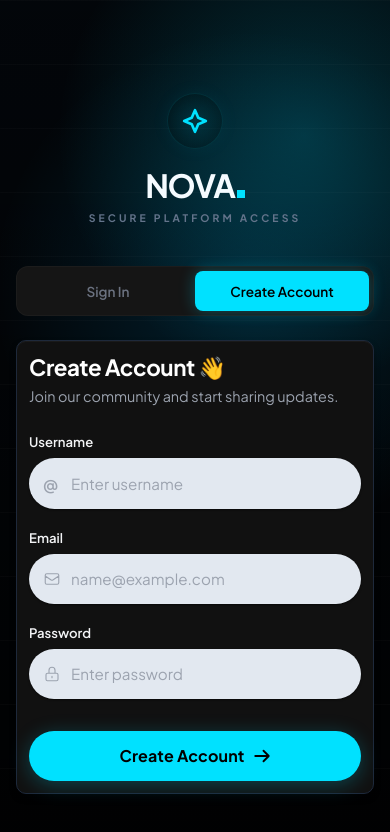
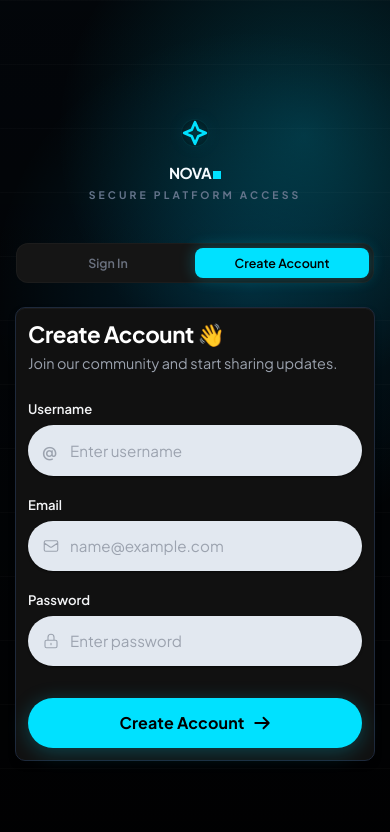
Before and after one commit to ABHINAVJINDAL26/buzzfeed-social, a React (Vite) app in the folder frontend/: page /signup in a window 390 px wide. Shown: the top 832 px of the page. Built offline with nearby package versions, Linux system fonts and the light colour scheme; no server answers.

Commit message:
Responsiveness update

```diff
--- a/frontend/src/responsive.css
+++ b/frontend/src/responsive.css
@@ -154,6 +154,19 @@
   .navbar-top { padding: 0.6rem 0.75rem; }
   .brand-title { font-size: 1.15rem; }
 
+  .auth-logo-title {
+    font-size: 1.05rem !important;
+    max-width: 140px;
+    white-space: nowrap;
+    overflow: hidden;
+    text-overflow: ellipsis;
+  }
+
+  .auth-trophy-icon {
+    width: 28px !important;
+    height: 28px !important;
+  }
+
   /* Notification dropdown — full width on mobile */
   .notif-dropdown {
     position: fixed;
@@ -195,6 +208,15 @@
   /* Post actions — wrap nicely */
   .post-actions { gap: 0.4rem; }
   .action-btn { font-size: 12px; padding: 5px 10px; }
+
+  .post-header {
+    flex-wrap: wrap;
+    gap: 8px;
+  }
+
+  .post-header .follow-chip {
+    margin-left: 0;
+  }
 
   /* Scroll chips */
   .scroll-chips { padding-bottom: 0.25rem; gap: 0.4rem; }
@@ -269,6 +291,31 @@
     min-width: 96px;
   }
 
+  .poll-option-content {
+    gap: 0.4rem;
+    padding: 0.5rem 0.62rem;
+  }
+
+  .poll-option-text {
+    font-size: 0.8rem;
+    overflow: hidden;
+    text-overflow: ellipsis;
+    white-space: nowrap;
+    max-width: 62%;
+  }
+
+  .poll-option-stats {
+    font-size: 0.75rem;
+  }
+
+  .auth-tabs {
+    width: 100%;
+  }
+
+  .auth-tab {
+    min-width: 0;
+  }
+
   /* Comment form */
   .comment-form { grid-template-columns: 1fr auto; }
 
@@ -285,4 +332,37 @@
   .badge { display: none; }  /* hide points/wallet badge, use menu */
   .post-image { max-height: 200px; }
   .card { padding: 0.75rem; border-radius: 10px; }
+
+  .auth-corner-bar {
+    top: 10px;
+    left: 10px;
+    right: 10px;
+  }
+
+  .auth-logo-title {
+    font-size: 0.94rem !important;
+    max-width: 108px;
+  }
+
+  .auth-secure-badge {
+    font-size: 0.62rem;
+    padding: 0.2rem 0.45rem;
+  }
+
+  .auth-page-shell {
+    padding-top: 36px;
+  }
+
+  .auth-form {
+    width: min(360px, 96vw);
+  }
+
+  .auth-tab {
+    font-size: 0.78rem;
+    padding: 0.42rem 0.3rem;
+  }
+
+  .poll-option-text {
+    max-width: 56%;
+  }
 }
--- a/frontend/src/styles.css
+++ b/frontend/src/styles.css
@@ -70,6 +70,13 @@ body {
   transition: background-color 0.4s ease, color 0.4s ease;
 }
 
+html,
+body,
+#root {
+  max-width: 100%;
+  overflow-x: hidden;
+}
+
 a {
   color: var(--primary);
   font-weight: 600;
```
